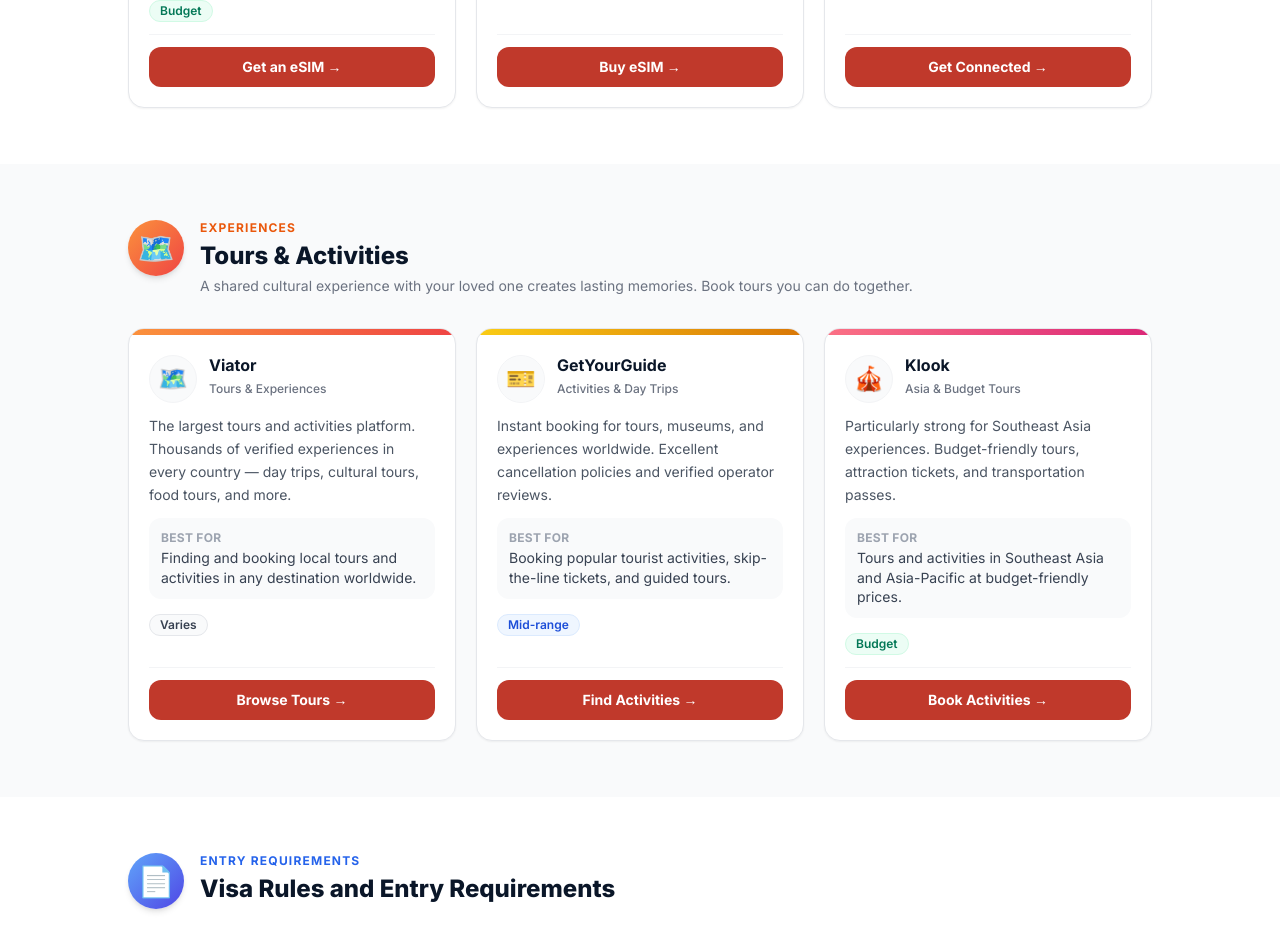
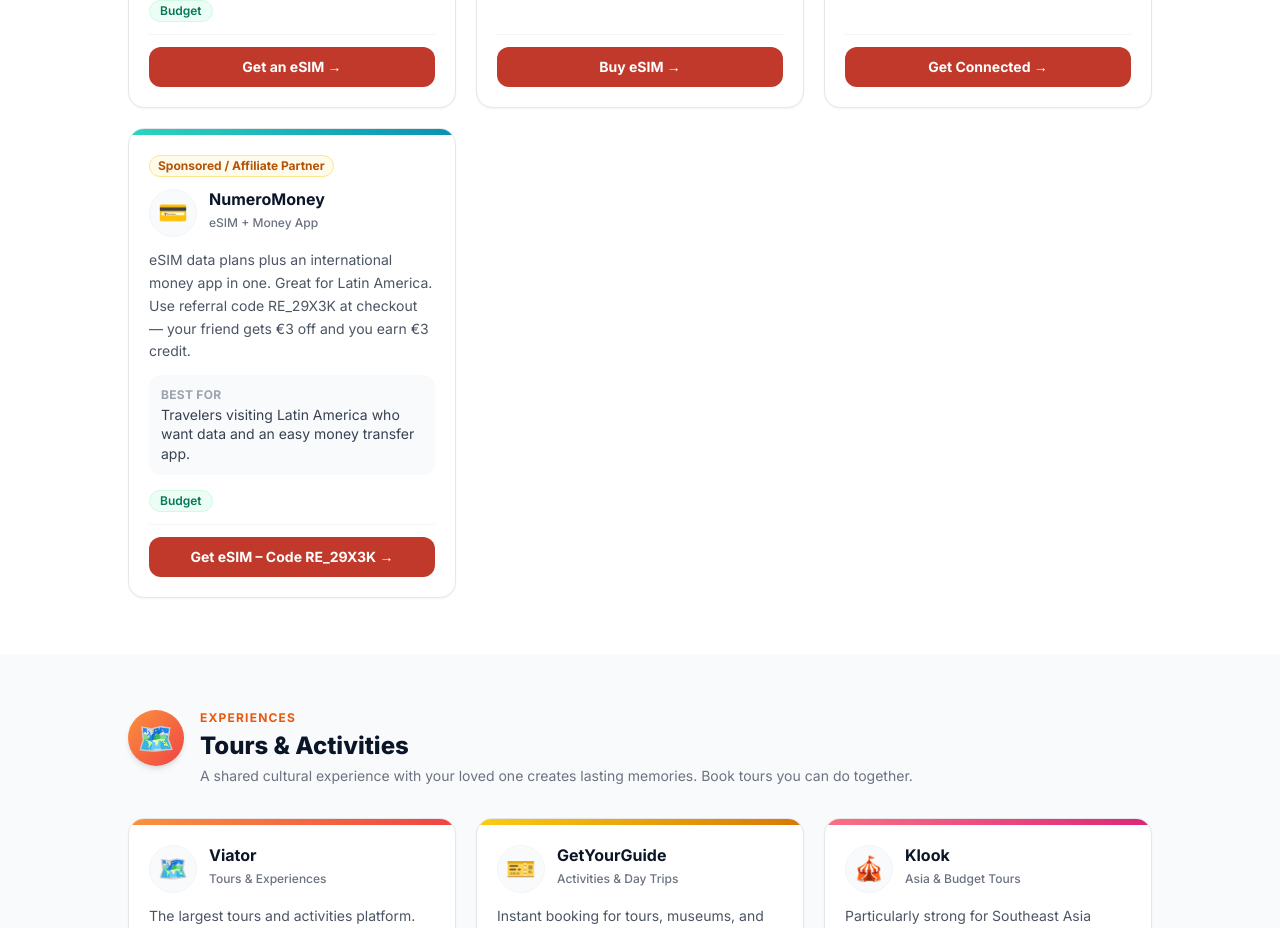
Before and after one commit to odeyt/deported-not-defeated, a Next.js app: page /family-visit-travel in a window 1280 px wide. Shown: the part 6180-7108 px from the top of the page. Built offline with nearby package versions, Linux system fonts and the light colour scheme.

Commit message:
Add NumeroMoney eSIM with referral code RE_29X3K to family visit travel page and FAQ

```diff
--- a/app/family-visit-travel/page.tsx
+++ b/app/family-visit-travel/page.tsx
@@ -255,6 +255,18 @@
     ctaLabel: "Get Connected",
     gradient: "from-amber-400 to-orange-600",
     icon: "🌐",
+  },
+  {
+    name: "NumeroMoney",
+    category: "eSIM + Money App",
+    description: "eSIM data plans plus an international money app in one. Great for Latin America. Use referral code RE_29X3K at checkout — your friend gets €3 off and you earn €3 credit.",
+    bestFor: "Travelers visiting Latin America who want data and an easy money transfer app.",
+    priceLevel: "Budget" as const,
+    href: "https://numero.app?ref=RE_29X3K",
+    ctaLabel: "Get eSIM – Code RE_29X3K",
+    gradient: "from-teal-400 to-cyan-600",
+    icon: "💳",
+    sponsored: true,
   },
 ];
 
--- a/components/travel/FamilyVisitFAQ.tsx
+++ b/components/travel/FamilyVisitFAQ.tsx
@@ -41,7 +41,7 @@
   },
   {
     q: "How can I stay connected by phone?",
-    a: "The best options are: (1) eSIM through Airalo or Holafly — no physical card needed, activate before you arrive; (2) purchase a local SIM card at the destination airport; (3) international roaming plan from your US carrier (expensive but convenient). We recommend eSIM for the easiest experience.",
+    a: "The best options are: (1) eSIM through Airalo, Holafly, or NumeroMoney — no physical card needed, activate before you arrive (use code RE_29X3K on NumeroMoney for €3 off); (2) purchase a local SIM card at the destination airport; (3) international roaming plan from your US carrier (expensive but convenient). We recommend eSIM for the easiest experience.",
   },
 ];
 
```
